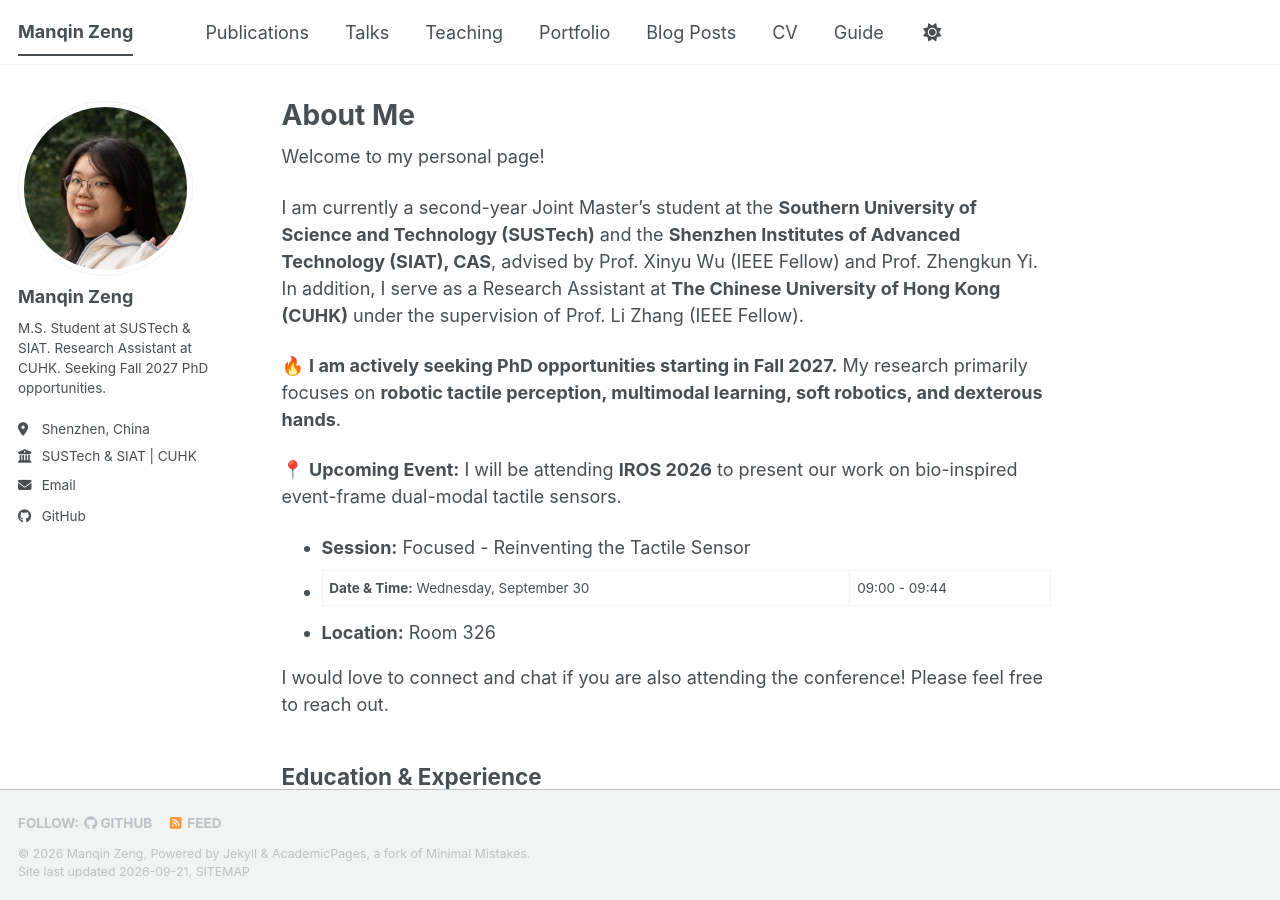
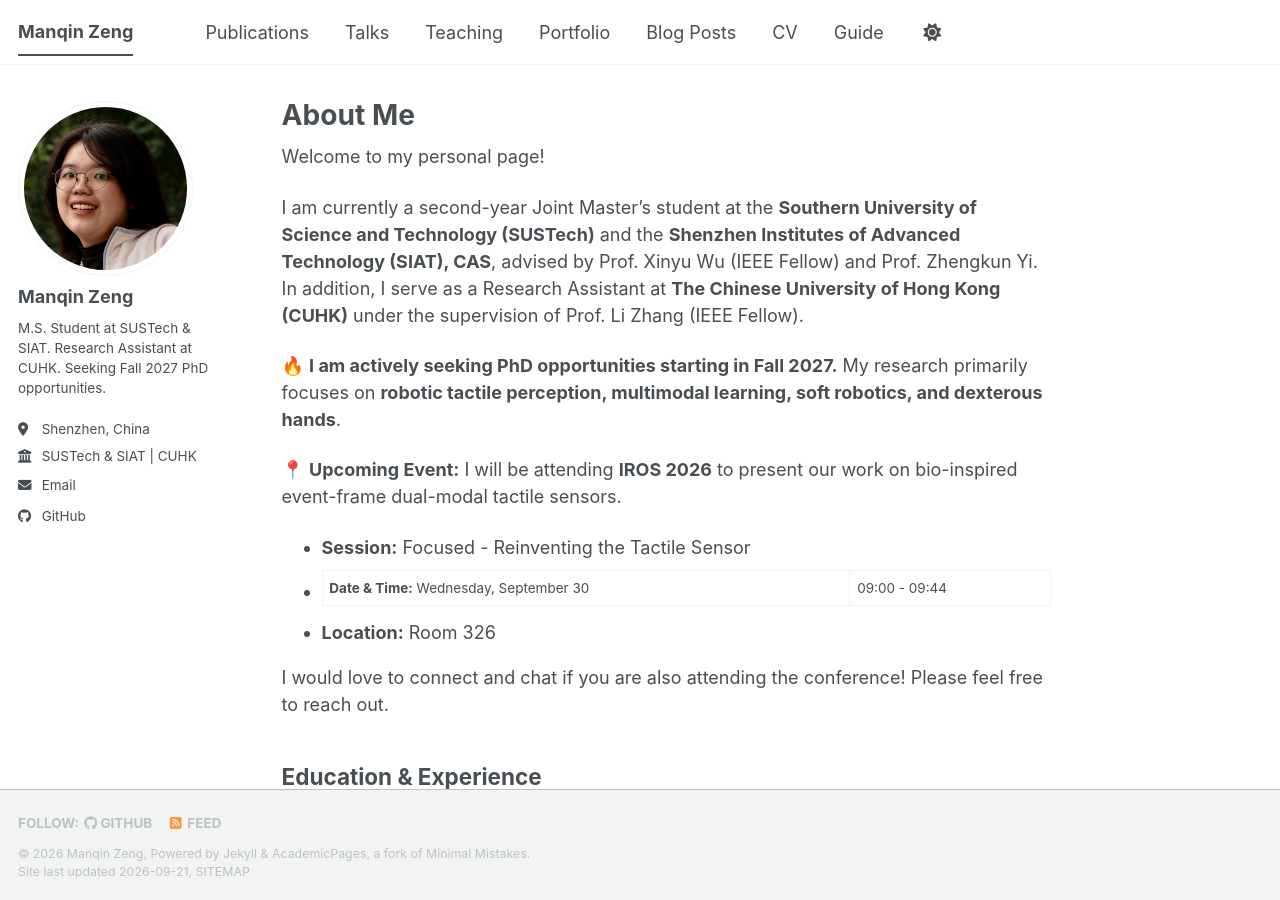
Before and after one commit to ZengManqin/ZengManqin.github.io, a Jekyll site: the page built from _pages/about.md, in a window 1280 px wide and 900 px high. Built offline with Jekyll 4.4.1, drawn with Linux system fonts in a browser that asks for light colours; a style sheet for code colours, icons or effects is not loaded.

Commit message:
Update _config.yml

```diff
--- a/_config.yml
+++ b/_config.yml
@@ -24,7 +24,7 @@ repository               : "ZengManqin/ZengManqin.github.io"
 
 author:
   # Biographic information
-  avatar           : "22.jpg" # 记得把你的照片上传到 /images 文件夹并命名为 profile.png
+  avatar           : "11.jpg" # 记得把你的照片上传到 /images 文件夹并命名为 profile.png
   name             : "Manqin Zeng"
   pronouns         : #
   bio              : "M.S. Student at SUSTech & SIAT. Research Assistant at CUHK. Seeking Fall 2027 PhD opportunities."
```
